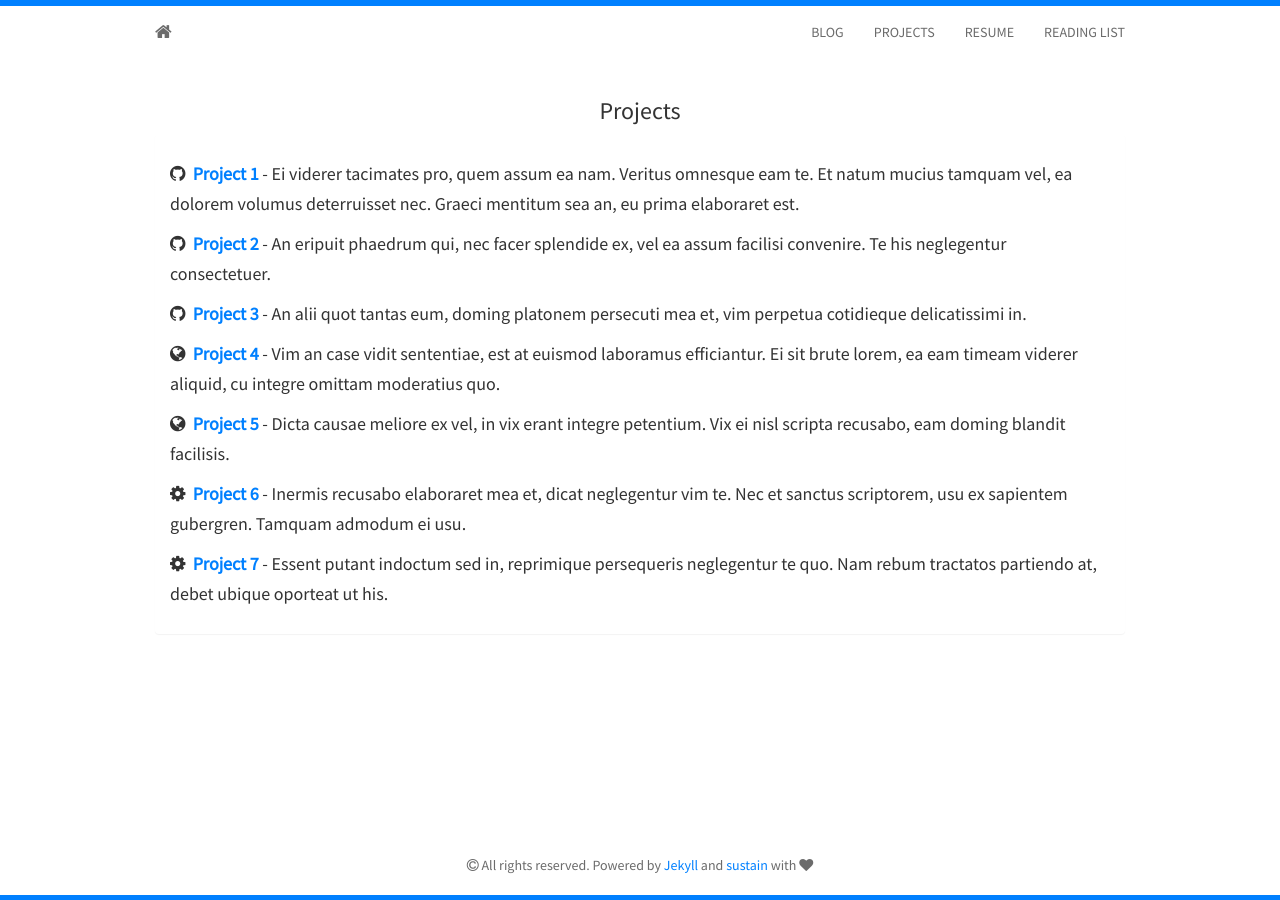
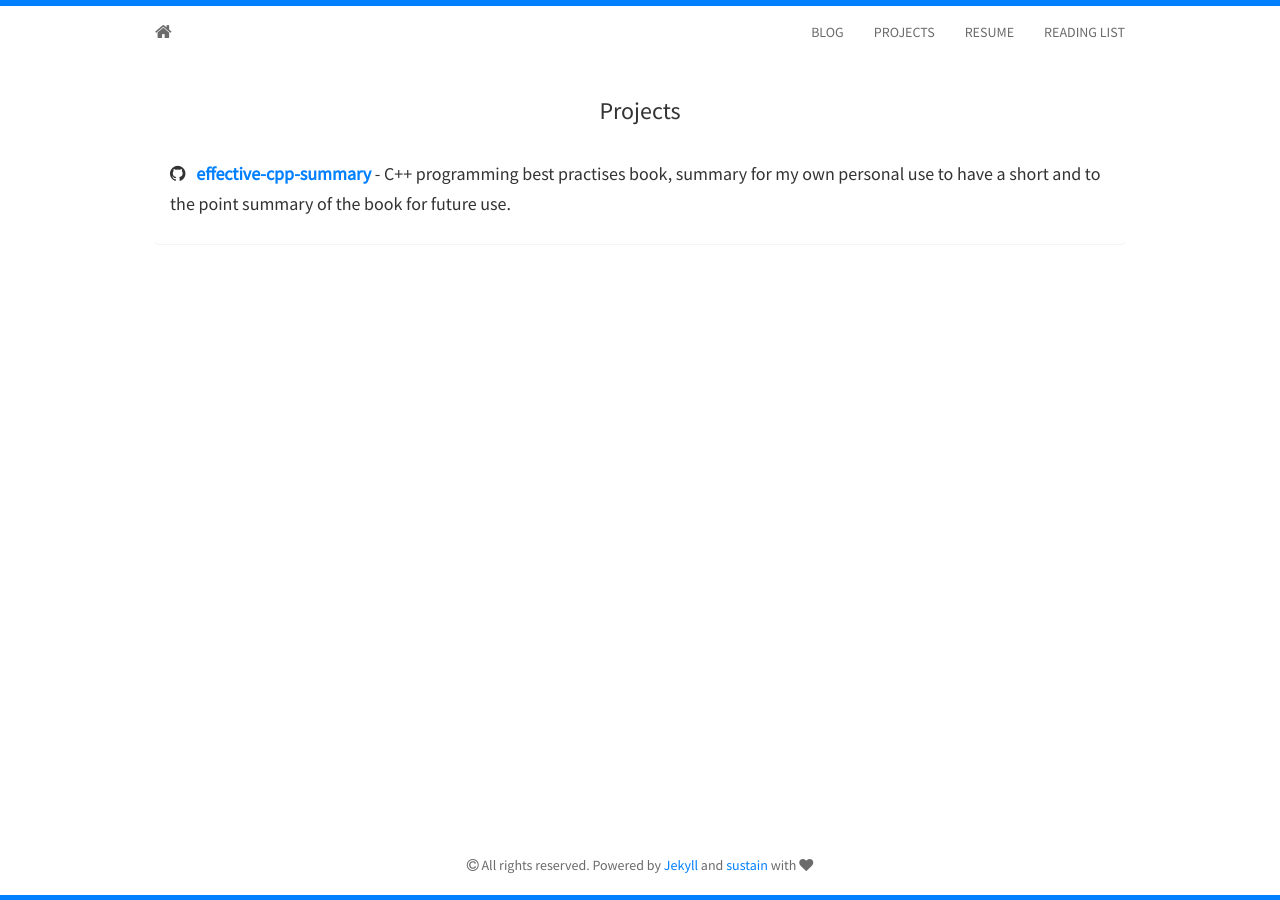
Before and after one commit to SahibYar/SahibYar.github.io, a Jekyll site: the page built from projects.html, in a window 1280 px wide. Built offline with Jekyll 4.4.1, drawn with Linux system fonts in a browser that asks for light colours; nearby versions of some CDN libraries.

Commit message:
Update projects.html

```diff
--- a/_includes/projects.html
+++ b/_includes/projects.html
@@ -4,41 +4,11 @@
   <div class="panel panel-default">
     <div class="panel-body">
 		<h5>
-			<i class="fa fa-github"></i>&nbsp;&nbsp;<strong><a href="#">Project 1</a></strong>
-			- Ei viderer tacimates pro, quem assum ea nam. Veritus omnesque eam te. Et natum mucius tamquam vel,
-			ea dolorem volumus deterruisset nec. Graeci mentitum sea an, eu prima elaboraret est.
+			<i class="fa fa-github"></i>&nbsp;&nbsp;
+			<strong><a href="https://sahibyar.gitbooks.io/effective-cpp-summary/content/">effective-cpp-summary</a></strong>
+			- C++ programming best practises book, summary for my own personal use to have a short and
+			to the point summary of the book for future use.
 		</h5>
-		<h5>
-			<i class="fa fa-github"></i>&nbsp;&nbsp;<strong><a href="#">Project 2</a></strong>
-			- An eripuit phaedrum qui, nec facer splendide ex, vel ea assum facilisi convenire.
-			Te his neglegentur consectetuer.
-		</h5>
-    	<h5>
-			<i class="fa fa-github"></i>&nbsp;&nbsp;<strong><a href="#">Project 3</a></strong>
-			- An alii quot tantas eum, doming platonem persecuti mea et, vim perpetua cotidieque delicatissimi in.
-		</h5>
-		<h5>
-			<i class="fa fa-globe"></i>&nbsp;&nbsp;<strong><a href="#">Project 4</a></strong>
-			- Vim an case vidit sententiae, est at euismod laboramus efficiantur. Ei sit brute lorem,
-			ea eam timeam viderer aliquid, cu integre omittam moderatius quo.
-		</h5>
-		<h5>
-			<i class="fa fa-globe"></i>&nbsp;&nbsp;<strong><a href="#">Project 5</a></strong>
-			- Dicta causae meliore ex vel, in vix erant integre petentium. Vix ei nisl scripta recusabo,
-			eam doming blandit facilisis.
-		</h5>
-		<h5>
-			<i class="fa fa-cog"></i>&nbsp;&nbsp;<strong><a href="#">Project 6</a></strong>
-			- Inermis recusabo elaboraret mea et, dicat neglegentur vim te. Nec et sanctus scriptorem,
-			usu ex sapientem gubergren. Tamquam admodum ei usu.
-		</h5>
-		<h5>
-			<i class="fa fa-cog"></i>&nbsp;&nbsp;<strong><a href="#">Project 7</a></strong>
-			- Essent putant indoctum sed in, reprimique persequeris neglegentur te quo. Nam rebum
-			tractatos partiendo at, debet ubique oporteat ut his.
-		</h5>
-
-
     </div>
   </div>
 </div>
```
